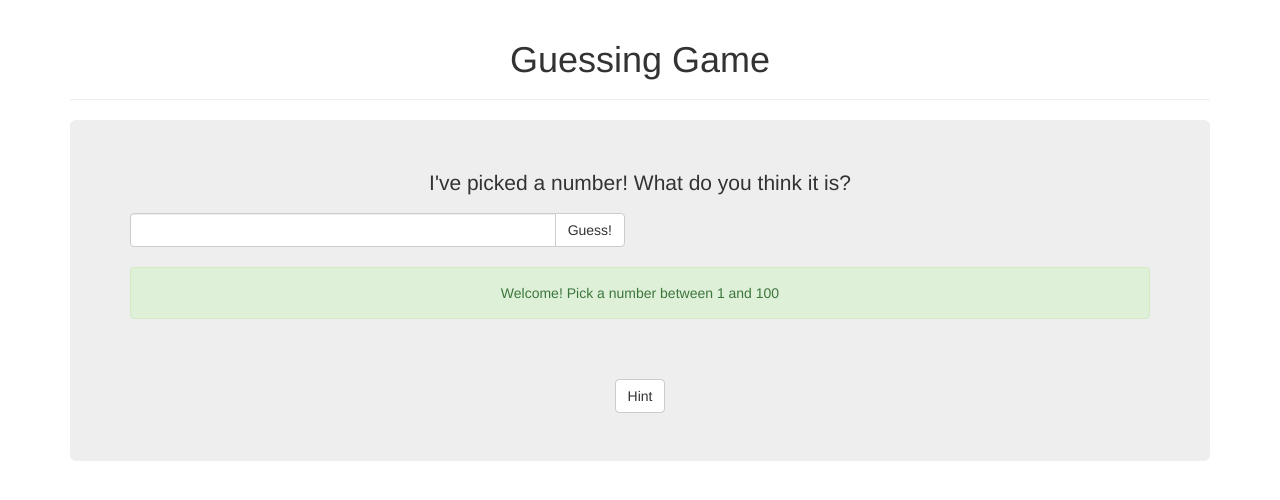
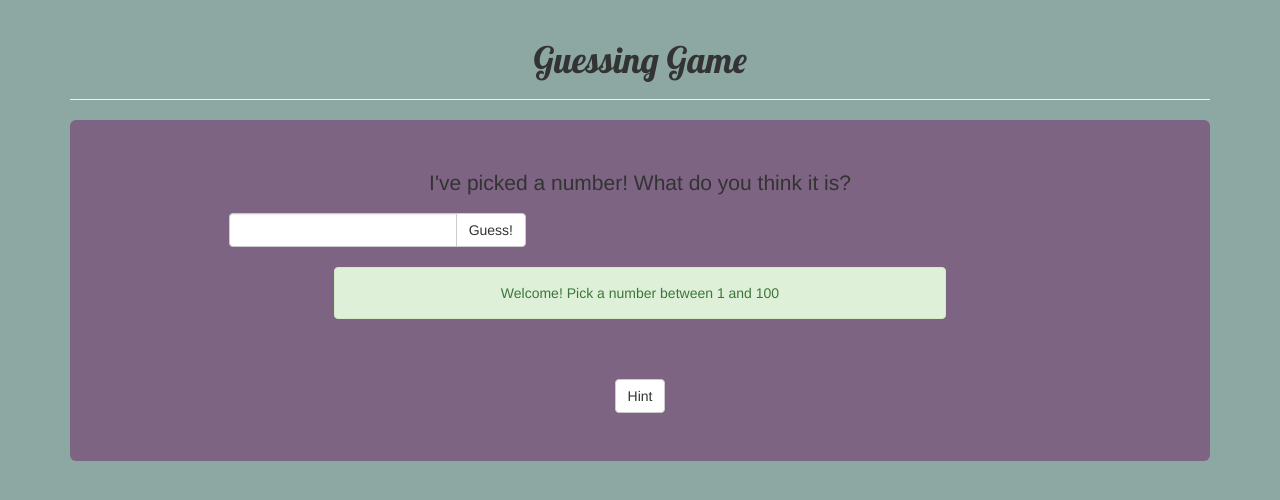
Before and after one commit to sarahzinger/guessingGame, a plain HTML site: page index.html in a window 1280 px wide. Drawn offline with nearby package versions, Linux system fonts and the light colour scheme.

Commit message:
custom css added

```diff
--- /dev/null
+++ b/css/custom.css
@@ -0,0 +1,19 @@
+body{
+	background-color: #8DA7A3;
+}
+h1{
+	font-family: 'Lobster', serif;
+}
+.jumbotron{
+	background-color: #7D6482;
+}
+.input-group{
+	width: 60%;
+	margin-right: auto;
+	margin-left: auto;
+}
+.feedback{
+	width: 60%;
+	margin-right: auto;
+	margin-left: auto;
+}
--- a/index.html
+++ b/index.html
@@ -4,6 +4,8 @@
 	<meta charset="UTF-8">
 	<title>Welcome to the Guessing Game</title>
 	<link href="css/bootstrap.min.css" rel="stylesheet" media="screen">
+	<link rel="stylesheet" type="text/css" href="css/custom.css">
+	<link href='http://fonts.googleapis.com/css?family=Lobster' rel='stylesheet' type='text/css'>
 
 
 </head>
@@ -34,7 +36,7 @@
 
 		</div>
 	</div>
-		<script src="http://ajax.googleapis.com/ajax/libs/jquery/1.11.1/jquery.min.js"></script>
+		<script src="http://code.jquery.com/jquery-1.11.0.min.js"></script>
 		<script type="text/javascript" src="js/app.js"></script>
 </body>
 </html>
--- a/js/app.js
+++ b/js/app.js
@@ -96,6 +96,7 @@ $(document).ready(function(){
 			$(".hint").hide();
 			//shows play again button
 			$(".playAgain").show();
+
 		}
 		//if guessedNumber isn't a winner:
 		else{
```
